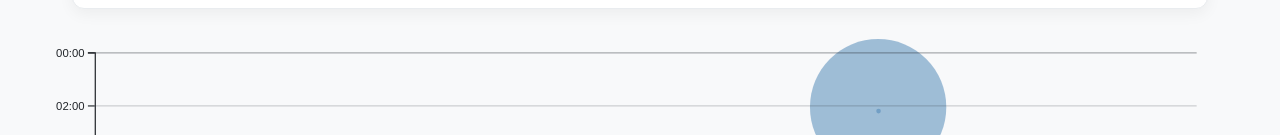
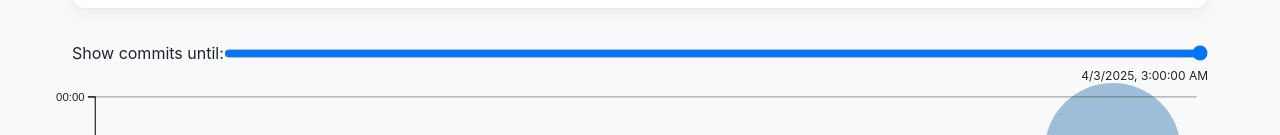
Before and after one commit to LuisSante/portfolio-svelte.github.io, a SvelteKit app: page /meta in a window 1280 px wide. Shown: the part 285-420 px from the top of the page. Built offline with nearby package versions, Linux system fonts and the light colour scheme.

Commit message:
feat: 🎸 add animation to scatterplot

```diff
--- a/src/components/Bar.svelte
+++ b/src/components/Bar.svelte
@@ -3,7 +3,7 @@
     export let width = 600;
     const barHeight = 30;
     const barSpacing = 10;
-    const height = data.length * (barHeight + barSpacing) + 100;
+    const height = data.length * (barHeight + barSpacing) + 300;
 
     const colorMap = {
       js: "#597bbf",
--- /dev/null
+++ b/src/components/ScatterPlot.svelte
@@ -0,0 +1,229 @@
+<script>
+  import * as d3 from "d3";
+  import { onMount } from "svelte";
+  import { computePosition, autoPlacement, offset } from "@floating-ui/dom";
+
+  export let commits = [];
+  export let filteredCommits = [];
+  export let width = 1000;
+  export let height = 600;
+  export let clickedCommits = [];
+  export let minFilteredDate;
+  export let maxFilteredDatePlusOne;
+
+  let xAxis, yAxis;
+  let yAxisGridlines;
+  let hoveredIndex = -1;
+  let tooltipEl;
+
+  let margin = { top: 10, right: 10, bottom: 30, left: 20 };
+  let usableArea = {
+    top: margin.top,
+    right: width - margin.right,
+    bottom: height - margin.bottom,
+    left: margin.left,
+  };
+
+  let commitTooltip;
+  let tooltipPosition = { x: 0, y: 0 };
+
+  usableArea.width = usableArea.right - usableArea.left;
+  usableArea.height = usableArea.bottom - usableArea.top;
+
+  $: xScale = d3
+    .scaleTime()
+    .domain([minFilteredDate, maxFilteredDatePlusOne])
+    .range([usableArea.left, usableArea.right])
+    .nice();
+
+  $: yScale = d3
+    .scaleLinear()
+    .domain([24, 0])
+    .range([usableArea.bottom, usableArea.top]);
+  $: {
+    d3.select(xAxis).call(d3.axisBottom(xScale));
+    d3.select(yAxis).call(
+      d3
+        .axisLeft(yScale)
+        .tickFormat((d) => String(d % 24).padStart(2, "0") + ":00")
+    );
+  }
+
+  $: {
+    d3.select(yAxisGridlines).call(
+      d3.axisLeft(yScale).tickFormat("").tickSize(-usableArea.width)
+    );
+  }
+
+  $: hoveredCommit = filteredCommits[hoveredIndex] ?? {};
+  $: console.log("Hovered commit", hoveredCommit);
+  $: rScale = d3
+    .scaleLinear()
+    .domain(d3.extent(commits.map((d) => d.totalLines)))
+    .range([2, 60]);
+
+  function handleMouseMove(event) {
+    if (tooltipEl) {
+      tooltipEl.style.left = `${event.clientX + 12}px`;
+      tooltipEl.style.top = `${event.clientY + 12}px`;
+    }
+  }
+
+  async function dotInteraction(index, evt) {
+    let hoveredDot = evt.target;
+
+    if (evt.type === "mouseenter") {
+      hoveredIndex = index;
+
+      tooltipPosition = await computePosition(hoveredDot, commitTooltip, {
+        strategy: "fixed",
+        middleware: [offset(10), autoPlacement()],
+      });
+    } else if (evt.type === "mouseleave") {
+      hoveredIndex = -1;
+    } else if (evt.type === "click") {
+      let commit = commits[index];
+      if (!clickedCommits.includes(commit)) {
+        clickedCommits = [...clickedCommits, commit];
+      } else {
+        clickedCommits = clickedCommits.filter((c) => c !== commit);
+      }
+    }
+  }
+</script>
+
+<svg on:mousemove={handleMouseMove} viewBox="0 0 {width} {height}">
+  <g class="dots">
+    {#each filteredCommits as commit, index (commit.id)}
+      <circle
+        style="--r: {rScale(commit.totalLines)}"
+        on:mouseenter={(e) => dotInteraction(index, e)}
+        on:mouseleave={(e) => dotInteraction(index, e)}
+        on:click={(evt) => dotInteraction(index, evt)}
+        class:selected={clickedCommits.includes(commit)}
+        cx={xScale(commit.datetime)}
+        cy={yScale(commit.hourFrac)}
+        r={rScale(commit.totalLines)}
+        fill="steelblue"
+        fill-opacity="0.5"
+      />
+    {/each}
+  </g>
+
+  <g transform="translate(0, {usableArea.bottom})" bind:this={xAxis} />
+  <g transform="translate({usableArea.left}, 0)" bind:this={yAxis} />
+  <g
+    class="gridlines"
+    transform="translate({usableArea.left}, 0)"
+    bind:this={yAxisGridlines}
+  />
+</svg>
+<dl
+  class="info tooltip"
+  bind:this={commitTooltip}
+  hidden={hoveredIndex === -1}
+  style="top: {tooltipPosition.y}px; left: {tooltipPosition.x}px;"
+>
+  <dt>Commit</dt>
+  <dd>
+    <a href={hoveredCommit.url} target="_blank">{hoveredCommit.id}</a>
+  </dd>
+
+  <dt>Date</dt>
+  <dd>
+    {hoveredCommit.datetime?.toLocaleString("en", { dateStyle: "full" })}
+  </dd>
+
+  <dt>Author</dt>
+  <dd>{hoveredCommit.author}</dd>
+
+  <dt>Time</dt>
+  <dd>{hoveredCommit.time}</dd>
+</dl>
+
+<style>
+  svg {
+    overflow: visible;
+  }
+  .gridlines {
+    stroke-opacity: 0.2;
+  }
+  circle {
+    transition:
+      transform 200ms,
+      r calc(var(--r) * 100ms);
+    transform-origin: center;
+    transform-box: fill-box;
+  }
+
+  circle:hover {
+    transform: scale(1.5);
+  }
+
+  @starting-style {
+    circle {
+      r: 0;
+    }
+  }
+
+  .info {
+    display: grid;
+    margin: 0;
+    grid-template-columns: auto auto;
+    background-color: oklch(100% 0% 0 / 80%);
+    box-shadow: 1px 1px 6px rgba(0, 0, 0, 0.2);
+    border-radius: 5px;
+    backdrop-filter: blur(6px);
+    padding: 10px;
+    font-family: sans-serif;
+    font-size: 0.9rem;
+
+    transition:
+      opacity 500ms ease,
+      visibility 500ms ease;
+  }
+
+  .info[hidden]:not(:hover, :focus-within) {
+    opacity: 0;
+    visibility: hidden;
+  }
+
+  .tooltip {
+    position: fixed;
+    top: 1em;
+    left: 1em;
+    pointer-events: none;
+    z-index: 999;
+    transition:
+      top 0.15s ease,
+      left 0.15s ease;
+  }
+
+  .info {
+    display: grid;
+    margin: 0;
+    grid-template-columns: 2;
+  }
+
+  .info dt {
+    grid-column: 1;
+    grid-row: auto;
+  }
+
+  .info dd {
+    grid-column: 2;
+    grid-row: auto;
+    font-weight: 400;
+  }
+
+  .tooltip {
+    position: fixed;
+    top: 1em;
+    left: 1em;
+  }
+  .selected {
+    fill: var(--color-accent);
+    stroke: black;
+    stroke-width: 1.5;
+  }
+</style>
--- a/src/routes/meta/+page.svelte
+++ b/src/routes/meta/+page.svelte
@@ -1,35 +1,18 @@
 <script>
   import * as d3 from "d3";
   import { onMount } from "svelte";
-  import { computePosition, autoPlacement, offset } from "@floating-ui/dom";
   import Bar from "../../components/Bar.svelte";
+  import ScatterPlot from "../../components/ScatterPlot.svelte"
 
   let data = [];
   let commits = [];
   let width = 1000,
     height = 600;
-  let xAxis, yAxis;
-  let yAxisGridlines;
-  let hoveredIndex = -1;
-  let tooltipEl;
   let clickedCommits = [];
-
-  let margin = { top: 10, right: 10, bottom: 30, left: 20 };
-  let usableArea = {
-    top: margin.top,
-    right: width - margin.right,
-    bottom: height - margin.bottom,
-    left: margin.left,
-  };
-
-  let commitTooltip;
-  let tooltipPosition = { x: 0, y: 0 };
-
-  usableArea.width = usableArea.right - usableArea.left;
-  usableArea.height = usableArea.bottom - usableArea.top;
+  let commitProgress = 100;
 
   onMount(async () => {
-    data = await d3.csv("./loc.csv", (row) => ({
+    data = await d3.csv("/loc.csv", (row) => ({
       ...row,
       line: Number(row.line), // or just +row.line
       depth: Number(row.depth),
@@ -70,51 +53,33 @@
     console.log(commits);
   });
 
+  /************************************************************************/
+  $: timeScale = d3.scaleTime().domain([minDate, maxDate]).range([0, 100]);
+  $: commitMaxTime = timeScale.invert(commitProgress);
+
+  $: filteredCommits = commits.filter(
+    (commit) => commit.datetime <= commitMaxTime
+  );
+  $: filteredLines = data.filter((d) => d.datetime <= commitMaxTime);
+
+  $: minFilteredDate = d3.min(filteredCommits, (d) => d.date);
+  $: maxFilteredDate = d3.max(filteredCommits, (d) => d.date);
+  $: maxFilteredDatePlusOne = new Date(maxFilteredDate);
+  $: maxFilteredDatePlusOne.setDate(maxFilteredDatePlusOne.getDate() + 1);
+
+  /************************************************************************/
+
   $: minDate = d3.min(commits.map((d) => d.date));
   $: maxDate = d3.max(commits.map((d) => d.date));
   $: maxDatePlusOne = new Date(maxDate);
   $: maxDatePlusOne.setDate(maxDatePlusOne.getDate() + 1);
 
-  $: xScale = d3
-    .scaleTime()
-    .domain([minDate, maxDatePlusOne])
-    .range([usableArea.left, usableArea.right])
-    .nice();
-
-  $: yScale = d3
-    .scaleLinear()
-    .domain([24, 0])
-    .range([usableArea.bottom, usableArea.top]);
-  $: {
-    d3.select(xAxis).call(d3.axisBottom(xScale));
-    //d3.select(yAxis).call(d3.axisLeft(yScale));
-    d3.select(yAxis).call(
-      d3
-        .axisLeft(yScale)
-        .tickFormat((d) => String(d % 24).padStart(2, "0") + ":00")
-    );
-  }
-
-  $: {
-    d3.select(yAxisGridlines).call(
-      d3.axisLeft(yScale).tickFormat("").tickSize(-usableArea.width)
-    );
-  }
-
-  $: hoveredCommit = commits[hoveredIndex] ?? {};
-  $: console.log("Hovered commit", hoveredCommit);
-  $: rScale = d3
-    .scaleLinear()
-    .domain(d3.extent(commits.map((d) => d.totalLines)))
-    .range([2, 60]);
-
   /********************* CHART BAR **************************************/
-  $: allTypes = Array.from(new Set(data.map((d) => d.type)));
+  $: allTypes = Array.from(new Set(filteredLines.map((d) => d.type)));
   $: selectedLines = (
-    clickedCommits.length > 0 ? clickedCommits : commits
+    clickedCommits.length > 0 ? clickedCommits : filteredCommits
   ).flatMap((d) => d.lines);
 
-  // Conts LOCS
   $: selectedCounts = d3.rollup(
     selectedLines,
     (v) => v.length,
@@ -126,35 +91,6 @@
     selectedCounts.get(type) || 0,
   ]);
   /************************************************************************/
-
-  function handleMouseMove(event) {
-    if (tooltipEl) {
-      tooltipEl.style.left = `${event.clientX + 12}px`;
-      tooltipEl.style.top = `${event.clientY + 12}px`;
-    }
-  }
-
-  async function dotInteraction(index, evt) {
-    let hoveredDot = evt.target;
-
-    if (evt.type === "mouseenter") {
-      hoveredIndex = index;
-
-      tooltipPosition = await computePosition(hoveredDot, commitTooltip, {
-        strategy: "fixed",
-        middleware: [offset(10), autoPlacement()],
-      });
-    } else if (evt.type === "mouseleave") {
-      hoveredIndex = -1;
-    } else if (evt.type === "click") {
-      let commit = commits[index];
-      if (!clickedCommits.includes(commit)) {
-        clickedCommits = [...clickedCommits, commit];
-      } else {
-        clickedCommits = clickedCommits.filter((c) => c !== commit);
-      }
-    }
-  }
 </script>
 
 <section class="container">
@@ -169,60 +105,35 @@
       <dd>{d3.groups(data, (d) => d.commit).length}</dd>
     </dl>
   </div>
-  <svg on:mousemove={handleMouseMove} viewBox="0 0 {width} {height}">
-    <g class="dots">
-      {#each commits as commit, index}
-        <circle
-          on:mouseenter={(e) => dotInteraction(index, e)}
-          on:mouseleave={(e) => dotInteraction(index, e)}
-          on:click={(evt) => dotInteraction(index, evt)}
-          class:selected={clickedCommits.includes(commit)}
-          cx={xScale(commit.datetime)}
-          cy={yScale(commit.hourFrac)}
-          r={rScale(commit.totalLines)}
-          fill="steelblue"
-          fill-opacity="0.5"
-        />
-      {/each}
-    </g>
-
-    <g transform="translate(0, {usableArea.bottom})" bind:this={xAxis} />
-    <g transform="translate({usableArea.left}, 0)" bind:this={yAxis} />
-    <g
-      class="gridlines"
-      transform="translate({usableArea.left}, 0)"
-      bind:this={yAxisGridlines}
-    />
-  </svg>
-  <dl
-    class="info tooltip"
-    bind:this={commitTooltip}
-    hidden={hoveredIndex === -1}
-    style="top: {tooltipPosition.y}px; left: {tooltipPosition.x}px;"
-  >
-    <dt>Commit</dt>
-    <dd>
-      <a href={hoveredCommit.url} target="_blank">{hoveredCommit.id}</a>
-    </dd>
-
-    <dt>Date</dt>
-    <dd>
-      {hoveredCommit.datetime?.toLocaleString("en", { dateStyle: "full" })}
-    </dd>
-
-    <dt>Author</dt>
-    <dd>{hoveredCommit.author}</dd>
-
-    <dt>Time</dt>
-    <dd>{hoveredCommit.time}</dd>
-  </dl>
+  <div class="slider-container">
+    <div class="slider">
+      <label for="slider">Show commits until:</label>
+      <input
+        type="range"
+        id="slider"
+        name="slider"
+        min="0"
+        max="100"
+        bind:value={commitProgress}
+      />
+    </div>
+    <time class="time-label">{commitMaxTime.toLocaleString()}</time>
+  </div>
+  <ScatterPlot
+    {data}
+    {commits}
+    {filteredCommits}
+    {filteredLines}
+    {width}
+    {height}
+    bind:clickedCommits
+    {minFilteredDate}
+    {maxFilteredDatePlusOne}
+  />
   <Bar data={languageBreakdown} {width} />
 </section>
 
 <style>
-  svg {
-    overflow: visible;
-  }
   .container {
     width: 100%;
     max-width: 1200px;
@@ -256,77 +167,18 @@
     font-family: inherit;
     font-weight: bold;
   }
-  .gridlines {
-    stroke-opacity: 0.2;
+
+  .slider-container {
+    display: grid;
   }
-  circle {
-    transition: transform 200ms;
-    transform-origin: center;
-    transform-box: fill-box;
+  .slider {
+    display: flex;
   }
-
-  circle:hover {
-    transform: scale(1.5);
+  #slider {
+    flex: 1;
   }
-
-  .info {
-    display: grid;
-    margin: 0;
-    grid-template-columns: auto auto;
-    background-color: oklch(100% 0% 0 / 80%);
-    box-shadow: 1px 1px 6px rgba(0, 0, 0, 0.2);
-    border-radius: 5px;
-    backdrop-filter: blur(6px);
-    padding: 10px;
-    font-family: sans-serif;
-    font-size: 0.9rem;
-
-    transition:
-      opacity 500ms ease,
-      visibility 500ms ease;
-  }
-
-  .info[hidden]:not(:hover, :focus-within) {
-    opacity: 0;
-    visibility: hidden;
-  }
-
-  .tooltip {
-    position: fixed;
-    top: 1em;
-    left: 1em;
-    pointer-events: none;
-    z-index: 999;
-    transition:
-      top 0.15s ease,
-      left 0.15s ease;
-  }
-
-  .info {
-    display: grid;
-    margin: 0;
-    grid-template-columns: 2;
-  }
-
-  .info dt {
-    grid-column: 1;
-    grid-row: auto;
-  }
-
-  .info dd {
-    grid-column: 2;
-    grid-row: auto;
-    font-weight: 400;
-  }
-
-  .tooltip {
-    position: fixed;
-    top: 1em;
-    left: 1em;
-  }
-  .selected {
-    fill: var(--color-accent);
-    stroke: black;
-    stroke-width: 1.5;
+  .time-label {
+    font-size: 0.75em;
+    text-align: right;
   }
 </style>
```
